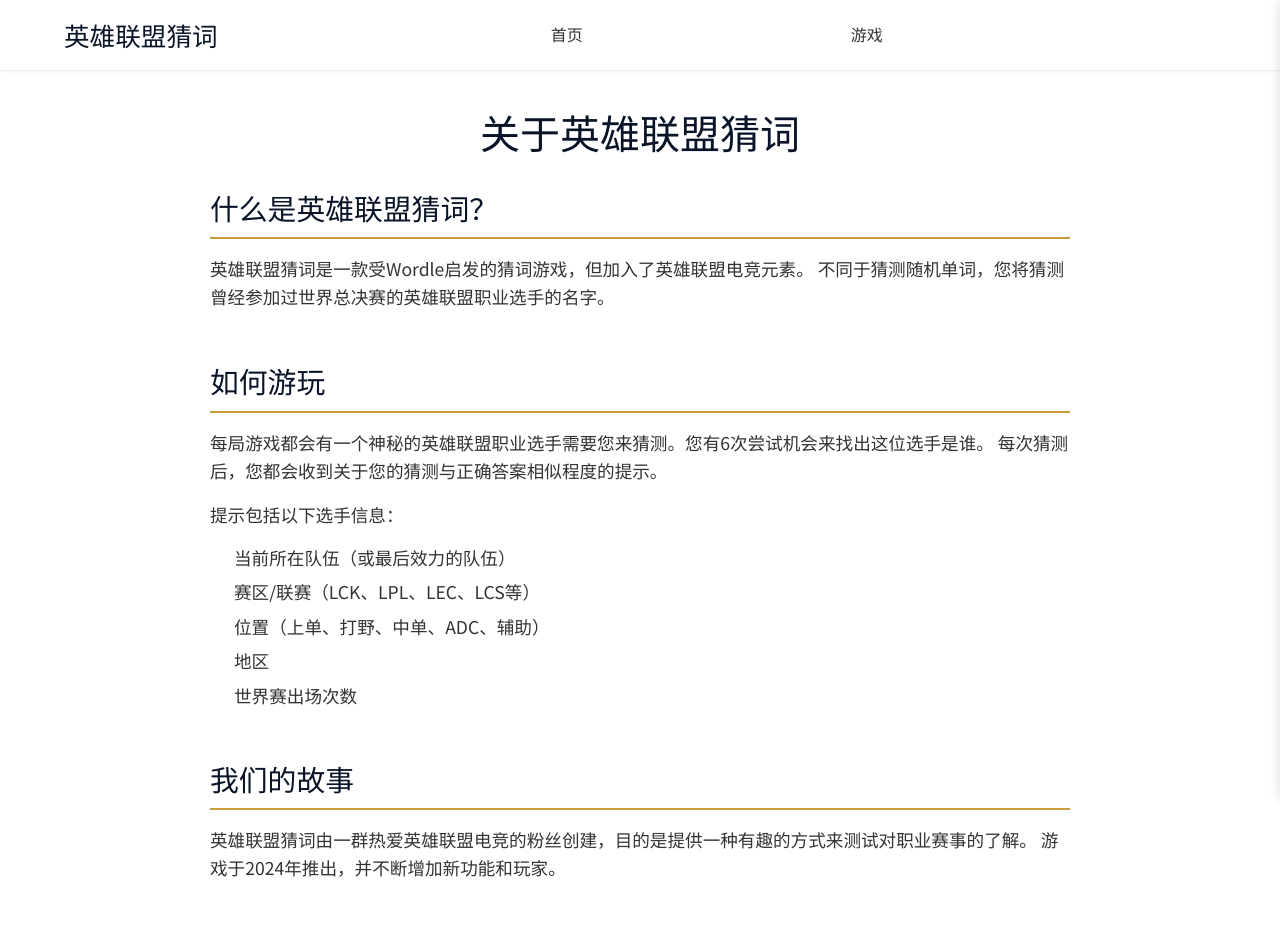
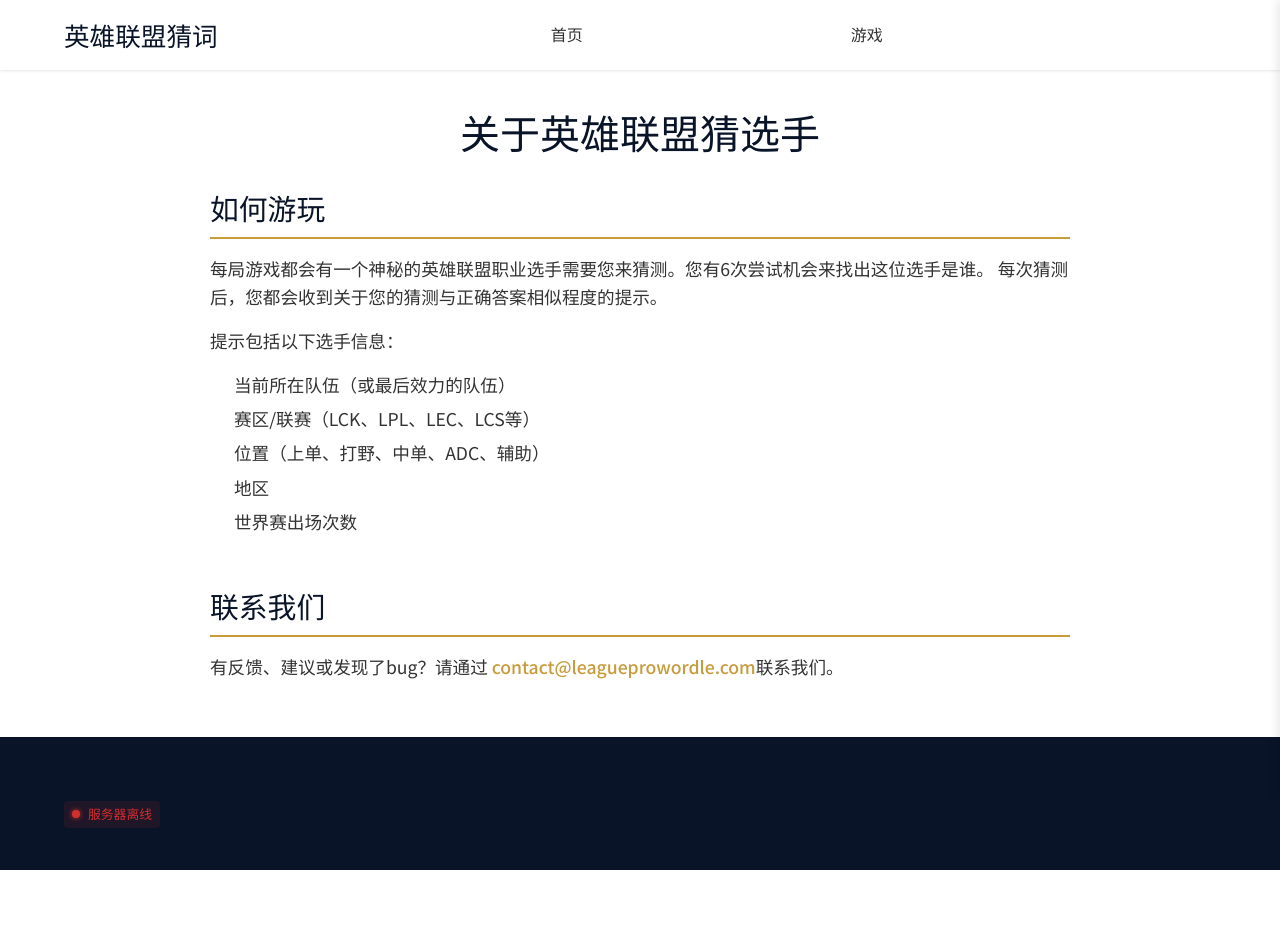
Before and after one commit to KiraEzy/LeagueProWordleFrontend, a React (Vite) app: page /about in a window 1280 px wide. Shown: the top 939 px of the page. After the commit the page ends 870 px from the top, so only its background shows below. Built offline with nearby package versions, Linux system fonts and the light colour scheme; no server answers.

Commit message:
about update

```diff
--- a/src/pages/AboutPage.jsx
+++ b/src/pages/AboutPage.jsx
@@ -4,15 +4,7 @@
 function AboutPage() {
   return (
     <div className="about-page">
-      <h1>关于英雄联盟猜词</h1>
-
-      <div className="about-section">
-        <h2>什么是英雄联盟猜词？</h2>
-        <p>
-          英雄联盟猜词是一款受Wordle启发的猜词游戏，但加入了英雄联盟电竞元素。
-          不同于猜测随机单词，您将猜测曾经参加过世界总决赛的英雄联盟职业选手的名字。
-        </p>
-      </div>
+      <h1>关于英雄联盟猜选手</h1>
 
       <div className="about-section">
         <h2>如何游玩</h2>
@@ -33,14 +25,6 @@
       </div>
 
       <div className="about-section">
-        <h2>我们的故事</h2>
-        <p>
-          英雄联盟猜词由一群热爱英雄联盟电竞的粉丝创建，目的是提供一种有趣的方式来测试对职业赛事的了解。
-          游戏于2024年推出，并不断增加新功能和玩家。
-        </p>
-      </div>
-
-      <div className="about-section">
         <h2>联系我们</h2>
         <p>
           有反馈、建议或发现了bug？请通过 <a href="mailto:contact@leagueprowordle.com">contact@leagueprowordle.com</a>
```
